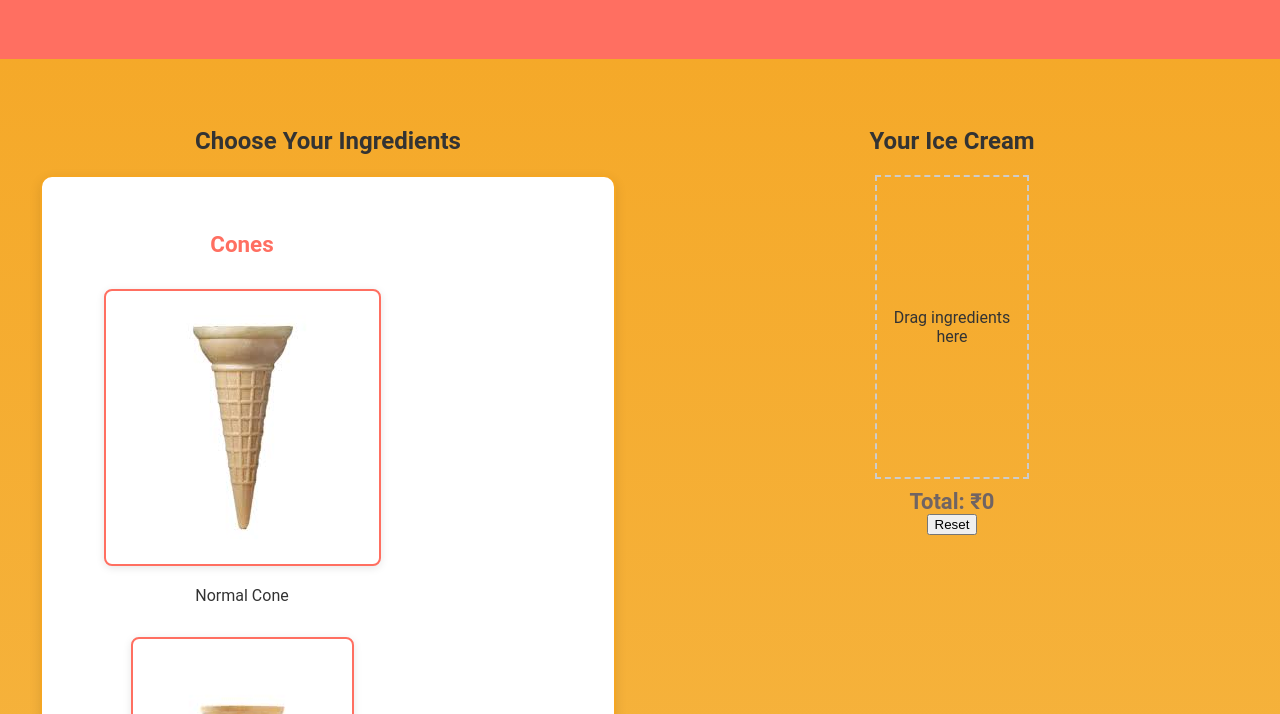
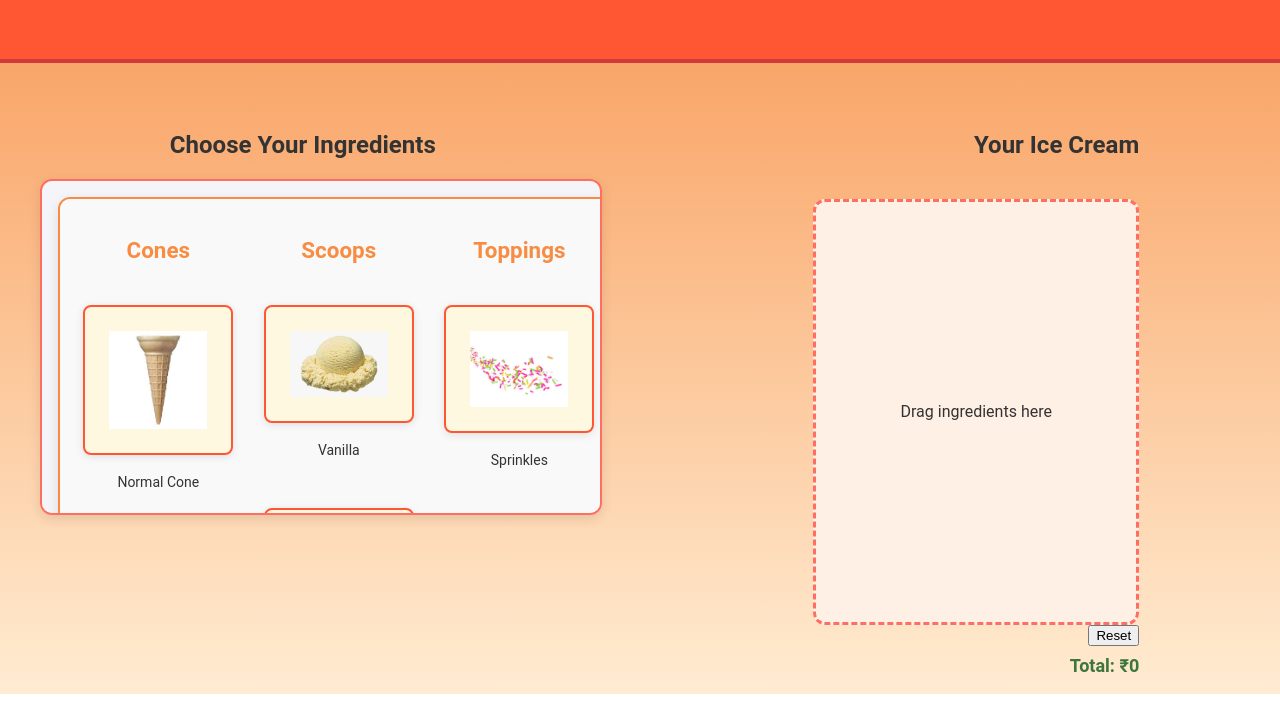
Before and after one commit to sahilawatramani/Ice-Cream-Customizer, a plain HTML site: page index.html in a window 1280 px wide. Shown: the part 166-880 px from the top of the page. Drawn offline with Linux system fonts and the light colour scheme.

Commit message:
Update style.css

```diff
--- a/static/style.css
+++ b/static/style.css
@@ -2,18 +2,19 @@ body {
     font-family: 'Roboto', sans-serif;
     margin: 0;
     padding: 0;
-    background: linear-gradient(to top, #f7e6a7, #f5a623);
+    background: linear-gradient(to top, #ffecd2, #f78c42); /* Soft pastel to vibrant orange gradient */
     color: #333;
 }
 
 .header {
     text-align: center;
     padding: 2rem;
-    background-color: #ff6f61;
+    background-color: #ff5733; /* Vibrant red-orange */
     color: white;
     font-size: 2rem;
     letter-spacing: 2px;
     text-transform: uppercase;
+    border-bottom: 4px solid #d13a3a; /* Accent line at the bottom */
 }
 
 .container {
@@ -27,17 +28,91 @@ body {
     flex: 1;
     margin: 0 1.5rem;
     text-align: center;
+    display: flex;
+    flex-direction: column;
+}
+
+.preview {
+    justify-content: flex-start;
+    align-items: flex-end;
+    margin-right: 10%;
+    position: relative;
+}
+
+#ice-cream {
+    width: 300px;
+    height: 400px;
+    border: 3px dashed #ff6f61; /* Orange border */
+    position: relative;
+    margin-top: 20px;
+    display: flex;
+    justify-content: center;
+    align-items: center;
+    flex-direction: column;
+    padding: 10px;
+    background-color: #fff0e6; /* Soft cream background */
+    border-radius: 12px;
+}
+
+#drag-text {
+    font-size: 1.2rem;
+    margin: 0;
+    text-align: center;
+    display: block;
+    color: #f5a623; /* Warm orange text */
+}
+
+#ice-cream .ingredient {
+    position: absolute;
+    width: 60px;
+    height: auto;
+    cursor: pointer;
+    display: block;
+}
+
+#amount-display {
+    position: absolute;
+    bottom: -30px;
+    font-size: 18px;
+    font-weight: bold;
+    color: #3c763d; /* Green text for price */
+}
+
+#ice-cream p {
+    position: absolute;
+    top: -30px;
+    font-size: 20px;
+    font-weight: bold;
+    text-align: center;
+    color: #ff5733; /* Vibrant orange text */
 }
 
 .ingredients-grid {
-    display: grid;
-    grid-template-columns: repeat(3, 1fr);
-    gap: 2rem;
-    padding: 2rem;
-    background-color: #fff;
-    border: 2px solid #f5a623;
+    max-height: 300px;
+    width: 100%;
+    overflow-y: auto;
+    padding: 1rem;
+    background-color: #f4f4f9; /* Light grey background */
+    border: 2px solid #ff6f61;
     border-radius: 12px;
     box-shadow: 0 4px 12px rgba(0, 0, 0, 0.1);
+    display: grid;
+    grid-template-columns: repeat(auto-fit, minmax(100px, 1fr));
+    gap: 1rem;
+}
+
+.scrollable-container {
+    max-height: 300px;
+    width: 100%;
+    overflow-y: auto;
+    padding: 1rem;
+    background-color: #f9f9f9;
+    border: 2px solid #f78c42; /* Bright orange border */
+    border-radius: 12px;
+    box-shadow: 0 4px 12px rgba(0, 0, 0, 0.1);
+    display: grid;
+    grid-template-columns: repeat(auto-fit, minmax(100px, 1fr));
+    gap: 1rem;
 }
 
 .column {
@@ -50,7 +125,7 @@ body {
     text-align: center;
     margin-bottom: 1rem;
     font-size: 1.4rem;
-    color: #ff6f61;
+    color: #f78c42; /* Bright orange */
     font-weight: 600;
     text-transform: capitalize;
 }
@@ -58,7 +133,7 @@ body {
 .item {
     padding: 1.5rem;
     background: #fff;
-    border: 2px solid #ff6f61;
+    border: 2px solid #ff5733; /* Vibrant red-orange border */
     border-radius: 8px;
     cursor: pointer;
     transition: transform 0.3s ease, box-shadow 0.3s ease;
@@ -66,35 +141,30 @@ body {
     min-width: 150px;
     box-sizing: border-box;
     box-shadow: 0 2px 8px rgba(0, 0, 0, 0.1);
+    background-color: #fff8e1; /* Soft yellow background */
 }
 
 .item:hover {
     transform: scale(1.05);
     box-shadow: 0 8px 16px rgba(0, 0, 0, 0.2);
+    background-color: #fff0c2; /* Slightly brighter on hover */
 }
 
-#ice-cream {
-    position: relative;
-    width: 150px;
-    height: 300px;
-    margin: auto;
-    border: 2px dashed #ccc;
-    display: flex;
-    align-items: center;
-    justify-content: flex-end;
-    overflow: hidden;
+#ice-cream img {
+    position: absolute;
+    transition: width 0.2s ease-in-out;
 }
 
 img.removable {
     cursor: pointer;
+    border: 2px solid #ff5733; /* Border on images */
+    border-radius: 8px;
 }
-
-
 
 .footer {
     text-align: center;
     padding: 1.5rem;
-    background: #ff6f61;
+    background: #ff5733; /* Matching footer background color */
     color: white;
     font-size: 1.2rem;
     font-weight: bold;
@@ -108,10 +178,49 @@ img.removable {
     color: #333;
 }
 
-#amount-display {
-    margin-top: 10px;
-    font-size: 22px;
-    font-weight: bold;
+.ingredient-item img {
+    width: 80px;
+    height: auto;
+    margin-bottom: 5px;
+}
+
+.ingredient-item {
+    display: flex;
+    flex-direction: column;
+    align-items: center;
+    margin: 10px;
+}
+
+.ingredient-name {
+    font-size: 14px;
     text-align: center;
-    color: #706463;
 }
+
+.drop-zone {
+    position: relative;
+    min-width: 300px;
+    min-height: 200px;
+    border: 2px dashed #ff6f61; /* Bright border for drop zone */
+    margin: 10px;
+    display: flex;
+    justify-content: center;
+    align-items: center;
+    background-color: #fff4e6; /* Light background for drop zone */
+}
+
+.drop-zone .item {
+    width: 60px;
+    height: auto;
+    position: absolute;
+    cursor: pointer;
+}
+
+.item.dragging {
+    opacity: 0.5;
+}
+
+.scoop-item[disabled],
+.topping-item[disabled] {
+    opacity: 0.5;
+    cursor: not-allowed;
+}
```
